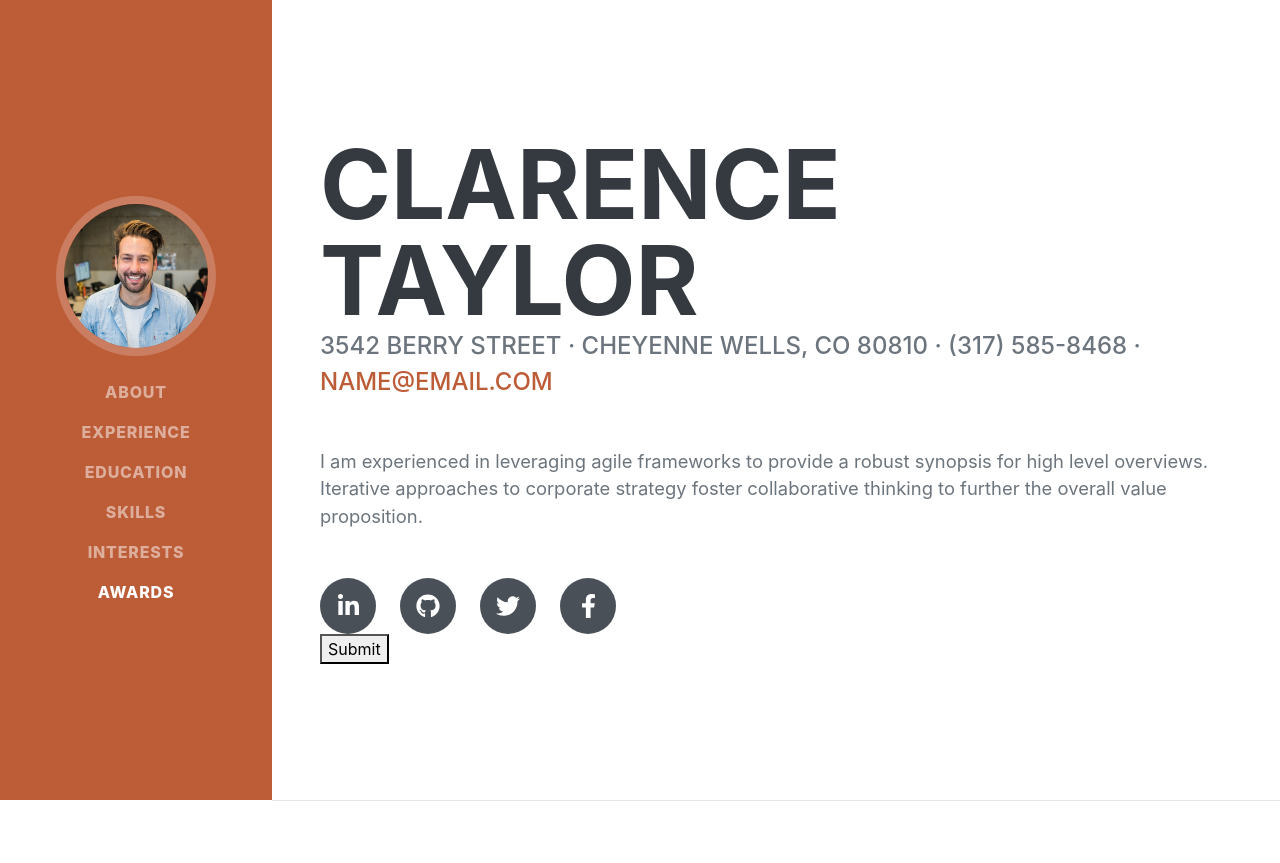
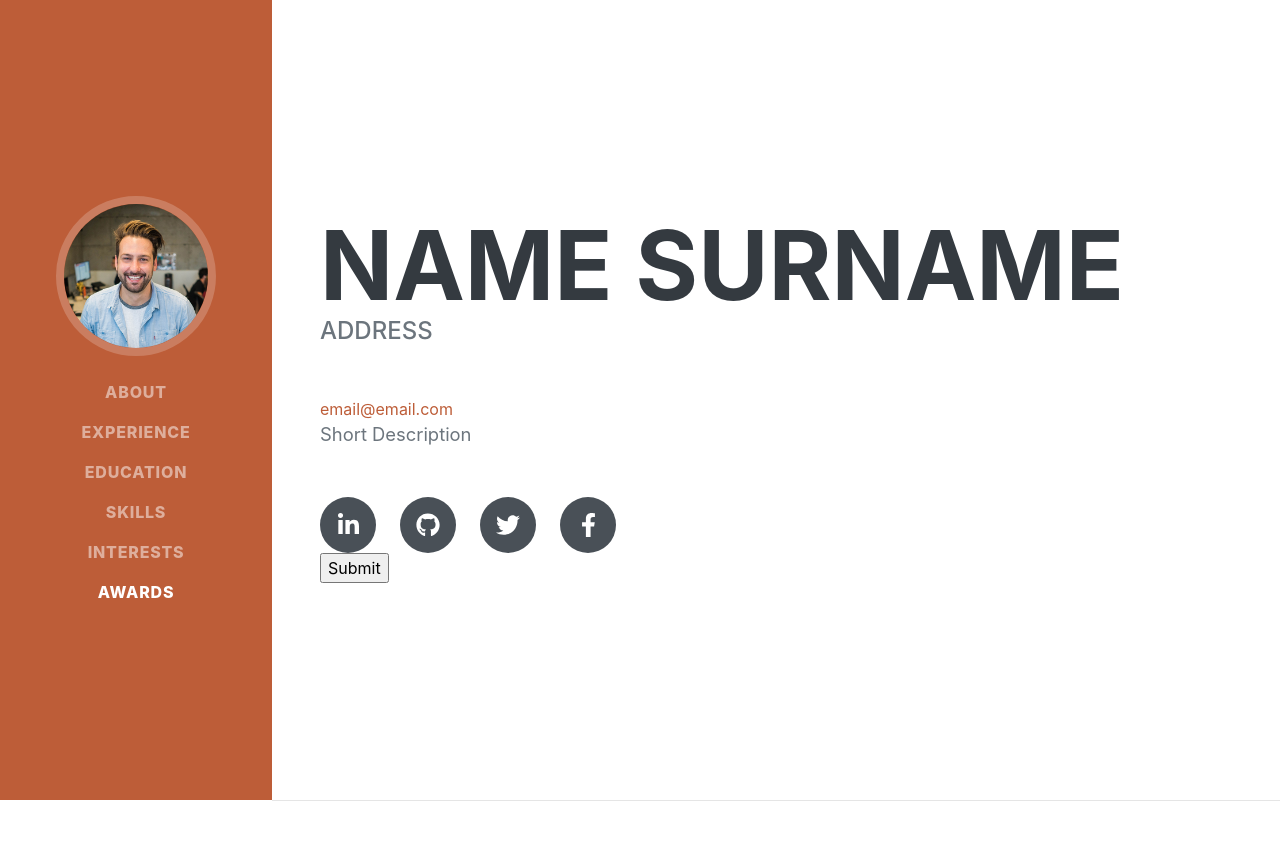
Before and after one commit to anghelutaraluca99/bridging-coursework-2, a Django app: page / in a window 1280 px wide, after a click on "Edit section". Shown: the top 863 px of the page. Run offline with Django 3.2, Linux system fonts and the light colour scheme; tables that the repository leaves empty hold one stand-in row (values such as "Sample post"); some libraries are stand-ins or nearby versions; some web fonts are replaced.

Commit message:
implemented the functionality for the about section on the main page instead of a separate one

```diff
--- a/lists/models.py
+++ b/lists/models.py
@@ -1,6 +1,16 @@
 from django.db import models
 
-class Item(models.Model):
-    text = models.TextField(default='')
+class CV(models.Model):
+    name_surname = models.TextField(default='');
+    address = models.TextField(default='');
+    email = models.EmailField(default='');
+    about_description = models.TextField(default='');
 
-# Create your models here.
+
+
+#from django.db import models
+#
+#class Item(models.Model):
+#    text = models.TextField(default='')
+#
+## Create your models here.
--- a/lists/templates/home.html
+++ b/lists/templates/home.html
@@ -38,21 +38,28 @@
             <!-- About-->
             <section class="resume-section" id="about">
                 <div style="display:none" class="resume-section-content" id="editable_about">
-<!--                    <form method="POST">-->
-                        <form>
-                        <h1 class="mb-0" contentEditable="true" >Clarence Taylor</h1>
-                        <div class="subheading mb-5" contentEditable="true" >3542 Berry Street · Cheyenne Wells, CO 80810 · (317) 585-8468 · <a href="mailto:name@email.com">name@email.com</a></div>
-                        <p class="lead mb-5" contentEditable="true" >I am experienced in leveraging agile frameworks to provide a robust synopsis for high level overviews. Iterative approaches to corporate strategy foster collaborative thinking to further the overall value proposition.</p>
+                    <form method="POST">
+<!--                        <form>-->
+                        <h1 class="mb-0" contentEditable="true" name="name_surname" id="name_surname">Name Surname</h1>
+                        <div class="subheading mb-5" contentEditable="true"  name="address" id="address">Address</div>
+                        <a name="email" id="email" contentEditable="true" href="mailto:name@email.com">email@email.com</a>
+                        <p class="lead mb-5" contentEditable="true" name="about_description" id="about_description">Short Description</p>
                         <div class="social-icons">
                             <a class="social-icon" href="#"><i class="fab fa-linkedin-in"></i></a><a class="social-icon" href="#"><i class="fab fa-github"></i></a><a class="social-icon" href="#"><i class="fab fa-twitter"></i></a><a class="social-icon" href="#"><i class="fab fa-facebook-f"></i></a>
                         </div>
-                        <button onclick="showStuff('uneditable_about');hideStuff('editable_about')" id="submit_about">Submit</button>
+                        {% csrf_token %}
+                        <input type="text" name="name_surname_input" id="name_surname_input" hidden></input>
+                        <input type="text" name="address_input" id="address_input" hidden></input>
+                        <input type="text" name="email_input" id="email_input" hidden></input>
+                        <input type="text" name="about_description_input" id="about_description_input" hidden></input>
+                        <input type="submit" value="Submit" onclick="showStuff('uneditable_about');hideStuff('editable_about');addInput('name_surname', 'name_surname_input');addInput('address', 'address_input');addInput('about_description', 'about_description_input');addInput('email', 'email_input')" id="submit_about"></input>
                     </form>
                 </div>
                 <div class="resume-section-content" id="uneditable_about">
-                    <h1 class="mb-0">Clarence Taylor</h1>
-                    <div class="subheading mb-5">3542 Berry Street · Cheyenne Wells, CO 80810 · (317) 585-8468 · <a href="mailto:name@email.com">name@email.com</a></div>
-                    <p class="lead mb-5">I am experienced in leveraging agile frameworks to provide a robust synopsis for high level overviews. Iterative approaches to corporate strategy foster collaborative thinking to further the overall value proposition.</p>
+                    <h1 class="mb-0" id="uneditable_name_surname">{{ name_surname }}</h1>
+                    <div class="subheading mb-5" id="uneditable_address">{{ address }}</div>
+                    <a href="mailto:name@email.com" id="uneditable_email">{{ email }}</a>
+                    <p class="lead mb-5" id="uneditable_about_description">{{ about_description }}</p>
                     <div class="social-icons">
                         <a class="social-icon" href="#"><i class="fab fa-linkedin-in"></i></a><a class="social-icon" href="#"><i class="fab fa-github"></i></a><a class="social-icon" href="#"><i class="fab fa-twitter"></i></a><a class="social-icon" href="#"><i class="fab fa-facebook-f"></i></a>
                     </div>
@@ -220,7 +227,12 @@
             function showStuff(id) {
                 document.getElementById(id).style.display = "block";
                 console.log("show")
-                }
+            }
+            function addInput(id_to_be_copied_from, id_to_be_pasted_to) {
+                var input = document.getElementById(id_to_be_pasted_to)
+                var element = document.getElementById(id_to_be_copied_from)
+                input.value = element.textContent
+            }
         </script>
     </body>
 </html>
--- a/lists/views.py
+++ b/lists/views.py
@@ -1,10 +1,10 @@
 from django.http import HttpResponse
 from django.shortcuts import redirect, render
-from lists.models import Item
+from lists.models import CV
 
 def home_page(request):
     return render(request, 'home.html', {
-        'new_item_text': request.POST.get('item_text', ''),
+        'new_item_text': request.POST.get('cv', ''),
     })
 
 def edit_about(request):
@@ -28,8 +28,41 @@
 
 def home_page(request):
     if request.method == 'POST':
-        Item.objects.create(text=request.POST['item_text'])
+        name_surname = request.POST.get('name_surname_input', "")
+        address = request.POST.get('address_input', "")
+        email = request.POST.get('email_input', "")
+        about_description = request.POST.get('about_description_input', "")
+
+        cv = CV.objects.all()
+        print(len(cv))
+
+        if len(cv) == 0:
+            cv = CV(name_surname = name_surname, address = address, email = email, about_description = about_description)
+            cv.save()
+        else :
+            cv[0].name_surname = name_surname
+            cv[0].address = address
+            cv[0].email = email
+            cv[0].about_description = about_description
+            cv[0].save()
         return redirect('/')
+    else:
+        if len(CV.objects.all()) > 0:
+            cv = CV.objects.all()[0]
+            name_surname = cv.name_surname
+            address = cv.address
+            email = cv.email
+            about_description = cv.about_description
+            print(name_surname)
+        else:
+            name_surname = 'NAME SURNAME'
+            address = 'ADDRESS'
+            email = 'email@email.com'
+            about_description = 'Short Description'
 
-    items = Item.objects.all()
-    return render(request, 'home.html', {'items': items})
+    return render(request, 'home.html', {
+        'name_surname': name_surname,
+        'address': address,
+        'email': email,
+        'about_description': about_description,
+    })
```
Also changed, not shown: functional_tests.py (+54 -2 lines), lists/tests.py (+26 -1 lines), lists/migrations/0003_auto_20200621_1629.py (added).
